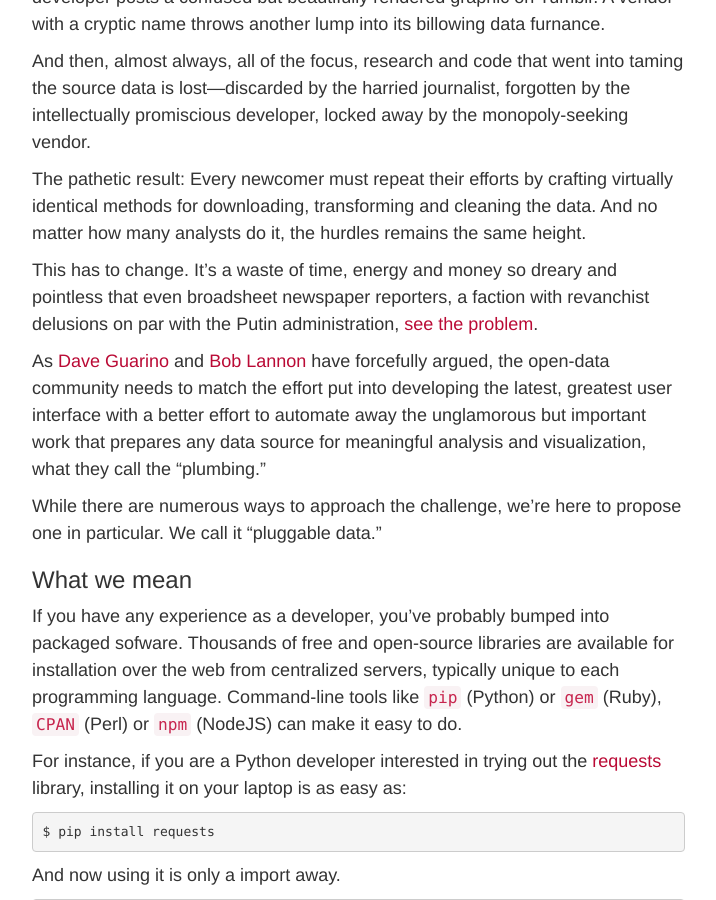
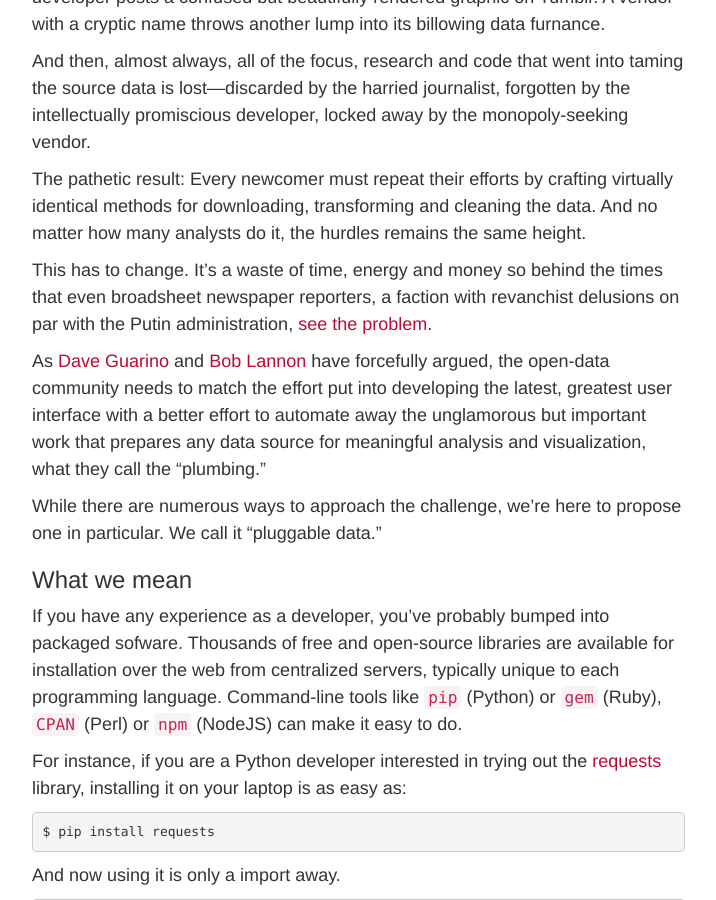
Before and after one commit to palewire/californiacivicdata.org, a Jekyll site: the page built from _posts/2015-01-01-pluggable-data.markdown, in a window 1280 px wide and 900 px high, scrolled down 481 px. Shown: the whole window, without its empty margins (38-754 px from the left). Built offline with Jekyll 4.4.1, drawn with Linux system fonts in a browser that asks for light colours.

Commit message:
Updated 2015-01-01-pluggable-data.markdown

```diff
--- a/_posts/2015-01-01-pluggable-data.markdown
+++ b/_posts/2015-01-01-pluggable-data.markdown
@@ -22,7 +22,7 @@
 
 The pathetic result: Every newcomer must repeat their efforts by crafting virtually identical methods for downloading, transforming and cleaning the data. And no matter how many analysts do it, the hurdles remains the same height.
 
-This has to change. It’s a waste of time, energy and money so dreary and pointless that even broadsheet newspaper reporters, a faction with revanchist delusions on par with the Putin administration, [see the problem](http://www.nytimes.com/2014/08/18/technology/for-big-data-scientists-hurdle-to-insights-is-janitor-work.html?_r=0).
+This has to change. It’s a waste of time, energy and money so behind the times that even broadsheet newspaper reporters, a faction with revanchist delusions on par with the Putin administration, [see the problem](http://www.nytimes.com/2014/08/18/technology/for-big-data-scientists-hurdle-to-insights-is-janitor-work.html?_r=0).
 
 As [Dave Guarino](http://daguar.github.io/2014/03/17/etl-for-america/) and [Bob Lannon](http://sunlightfoundation.com/blog/2014/03/21/data-plumbers/) have forcefully argued, the open-data community needs to match the effort put into developing the latest, greatest user interface with a better effort to automate away the unglamorous but important work that prepares any data source for meaningful analysis and visualization, what they call the "plumbing."
 
```
